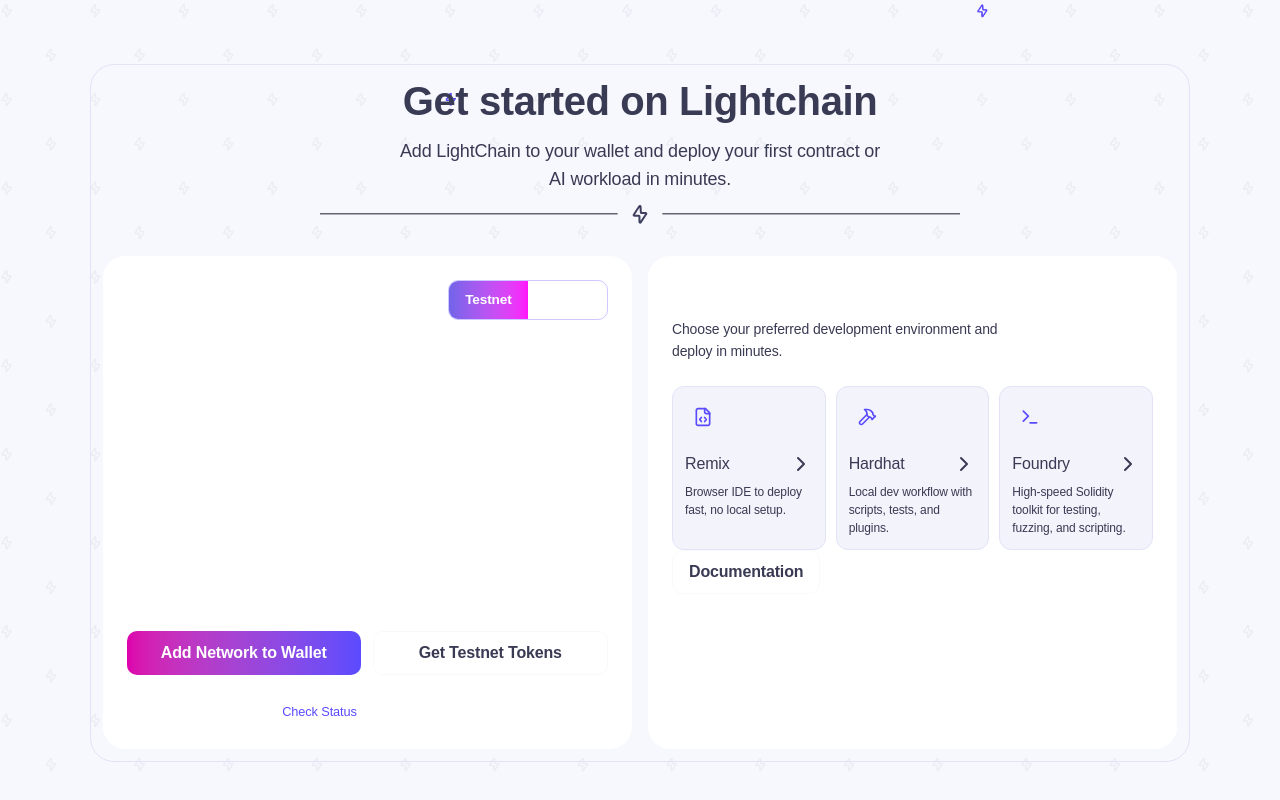
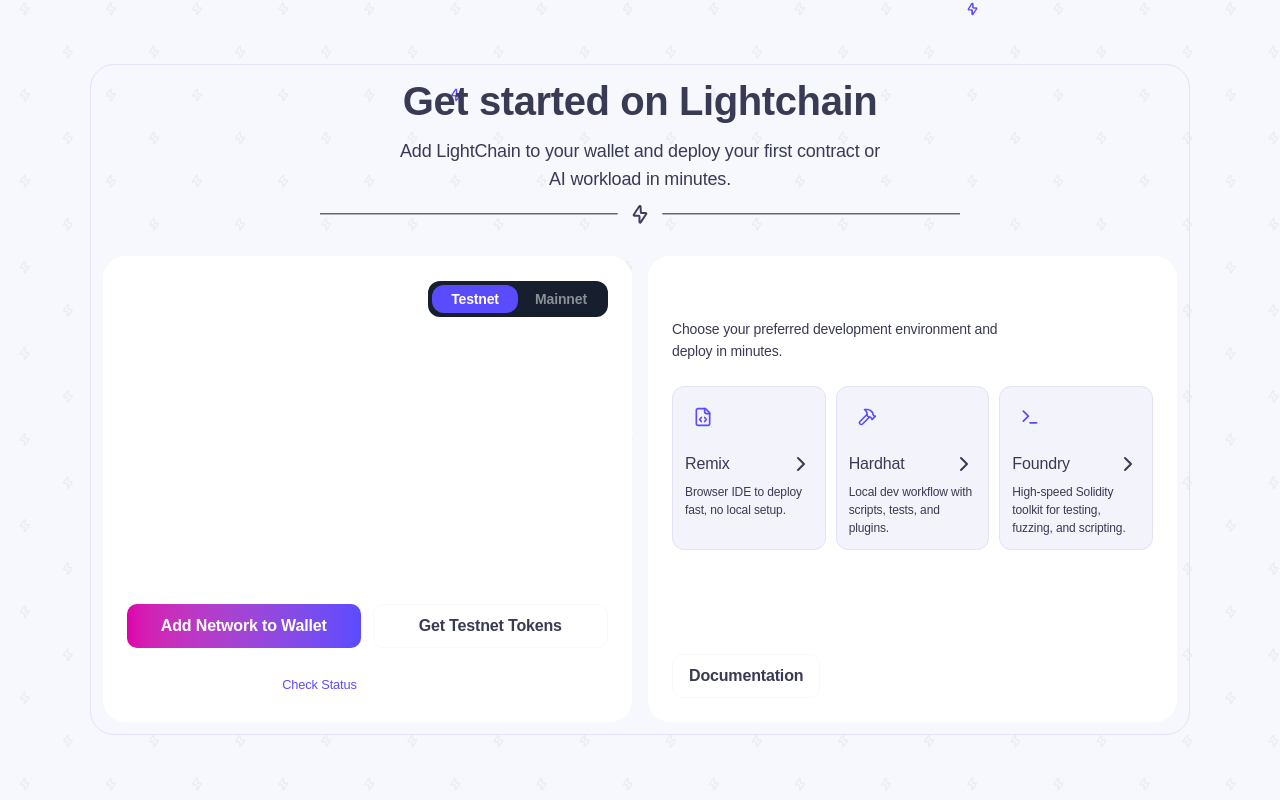
Before and after one commit to lightchain-protocol/lcai-dev-portal, a Next.js app in the folder apps/web/: page / in a window 1280 px wide. Shown: the part 856-1656 px from the top of the page. Built offline with nearby package versions, Linux system fonts and the light colour scheme.

Commit message:
feat: added switcher

```diff
--- a/apps/web/src/components/blocks/get-started.tsx
+++ b/apps/web/src/components/blocks/get-started.tsx
@@ -1,3 +1,6 @@
+"use client";
+
+import { useState } from "react";
 import { ChevronRightIcon, CopyIcon } from "lucide-react";
 import Foundry from "@/components/icons/foundry";
 import HardhatIcon from "@/components/icons/hardhat";
@@ -32,58 +35,11 @@
 				<Divider className="mx-auto mt-3 mb-4" />
 
 				<div className="grid w-full grid-cols-2 gap-4 pt-4">
-					{/* ── LEFT: Network Specs ── */}
 					<div className="flex flex-col gap-6 rounded-3xl bg-surface-slate-strong p-6">
-						{/* Title + tabs */}
-						<div className="flex items-center justify-between">
-							<h3 className="m-0 font-bold text-white text-xl">
-								Network Specs
-							</h3>
-
-							{/* Tab pills */}
-							<div className="flex overflow-hidden rounded-lg border border-brand-primary/30">
-								{/* Active tab */}
-								<span className="cursor-pointer bg-linear-to-r from-[#7064E9] to-[#FF12FB] px-4 py-1.5 font-semibold text-[0.85rem] text-white">
-									Testnet
-								</span>
-								{/* Inactive tab */}
-								<span className="cursor-pointer bg-transparent px-4 py-1.5 font-medium text-[0.85rem] text-white/50">
-									Mainnet
-								</span>
-							</div>
-						</div>
-
-						{/* Divider */}
-						<hr className="m-0 border-white/8 border-t" />
-
-						{/* Fields grid */}
-						<div className="grid grid-cols-1 gap-x-4 gap-y-5 sm:grid-cols-2">
-							<Field label="Chain ID" value="[TBD]" />
-							<Field
-								label="RPC URL"
-								value="https://testnet-rpc.lightchain.io"
-							/>
-							<Field label="Currency / Gas Token" value="LCAI" />
-							<Field
-								label="Explorer URL"
-								value="https://testnet-explorer.lightchain.io"
-							/>
-							<Field
-								fullWidth
-								label="Faucet"
-								value="https://faucet.lightchain.io"
-							/>
-						</div>
-
-						{/* Buttons */}
-						<div className="mt-1 flex flex-wrap gap-3">
-							<Button className="flex-1" variant="gradient">
-								Add Network to Wallet
-							</Button>
-							<Button className="flex-1" variant="outline">
-								Get Testnet Tokens
-							</Button>
-						</div>
+						<Switcher
+							buttons={["testnet", "mainnet"]}
+							contents={[<TestnetSpecs key="testnet" />, <MainnetSpecs key="mainnet" />]}
+						/>
 
 						<p className="m-0 text-[0.8rem] text-white/40">
 							Having trouble connecting?{" "}
@@ -98,7 +54,7 @@
 					</div>
 
 					{/* ── RIGHT: Deployment Guides ── */}
-					<div className="rounded-3xl bg-surface-slate-strong p-6">
+					<div className="flex flex-col rounded-3xl bg-surface-slate-strong p-6">
 						<h4 className="mb-1.5 font-medium text-white">Deployment Guides</h4>
 						<p className="type-body-s text-content-slate-medium max-w-[365px]">
 							Choose your preferred development environment and deploy in
@@ -132,6 +88,98 @@
 				</div>
 			</div>
 		</section>
+	);
+}
+
+function Switcher({
+	buttons,
+	contents,
+}: {
+	buttons: string[];
+	contents: React.ReactNode[];
+}) {
+	const [activeIndex, setActiveIndex] = useState(0);
+
+	return (
+		<div className="flex flex-col gap-6">
+			<div className="flex items-center justify-between">
+				<h4 className="mb-1.5 font-medium text-white">Network Specs</h4>
+				<div className="relative flex h-[36px] w-[180px] items-center rounded-[12px] bg-[#171E2E] p-1">
+					<div
+						className="absolute top-1 bottom-1 left-1 w-[calc(50%-4px)] rounded-[12px] bg-[#5B4BFF] transition-all duration-300 ease-in-out"
+						style={{
+							transform: `translateX(${activeIndex * 100}%)`,
+						}}
+					/>
+					{buttons.map((label, idx) => (
+						<button
+							key={label}
+							className={cn(
+								"relative z-10 flex-1 cursor-pointer rounded-[12px] px-3 py-1.5 font-semibold type-body-s transition-colors capitalize",
+								activeIndex === idx ? "text-white" : "text-white/50"
+							)}
+							onClick={() => setActiveIndex(idx)}
+							type="button"
+						>
+							{label}
+						</button>
+					))}
+				</div>
+			</div>
+			{contents[activeIndex]}
+		</div>
+	);
+}
+
+function TestnetSpecs() {
+	return (
+		<>
+			<div className="grid grid-cols-1 gap-x-4 gap-y-5 sm:grid-cols-2">
+				<Field label="Chain ID" value="[TBD]" />
+				<Field label="RPC URL" value="https://testnet-rpc.lightchain.io" />
+				<Field label="Currency / Gas Token" value="LCAI" />
+				<Field
+					label="Explorer URL"
+					value="https://testnet-explorer.lightchain.io"
+				/>
+				<Field
+					fullWidth
+					label="Faucet"
+					value="https://faucet.lightchain.io"
+				/>
+			</div>
+
+			<div className="mt-1 flex flex-wrap gap-3">
+				<Button className="flex-1" variant="gradient">
+					Add Network to Wallet
+				</Button>
+				<Button className="flex-1" variant="outline">
+					Get Testnet Tokens
+				</Button>
+			</div>
+		</>
+	);
+}
+
+function MainnetSpecs() {
+	return (
+		<>
+			<div className="grid grid-cols-1 gap-x-4 gap-y-5 sm:grid-cols-2">
+				<Field label="Chain ID" value="[TBD]" />
+				<Field label="RPC URL" value="https://rpc.lightchain.io" />
+				<Field label="Currency / Gas Token" value="LCAI" />
+				<Field label="Explorer URL" value="https://explorer.lightchain.io" />
+			</div>
+
+			<div className="mt-1 flex flex-wrap gap-3">
+				<Button className="flex-1" variant="gradient">
+					Add Network to Wallet
+				</Button>
+				<Button className="flex-1" variant="outline">
+					Buy LCAI
+				</Button>
+			</div>
+		</>
 	);
 }
 
```
